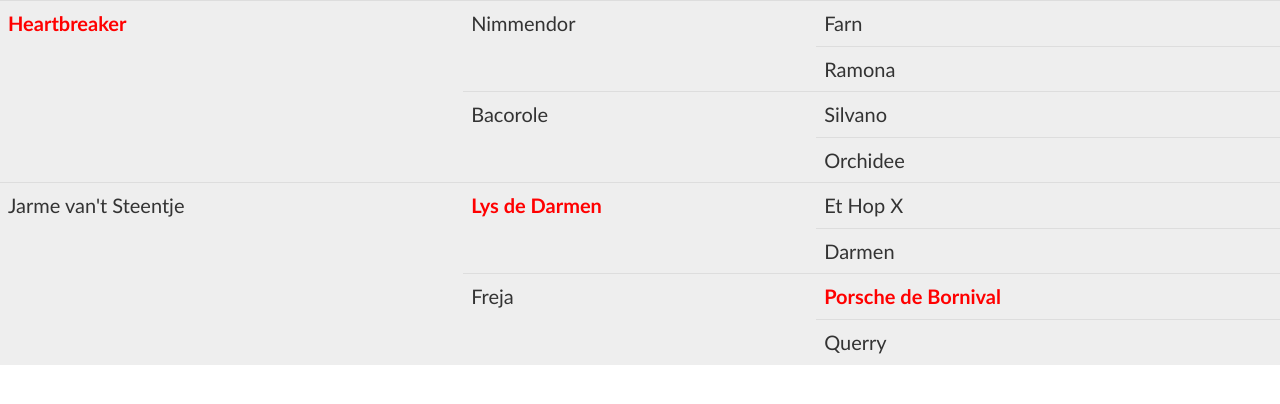
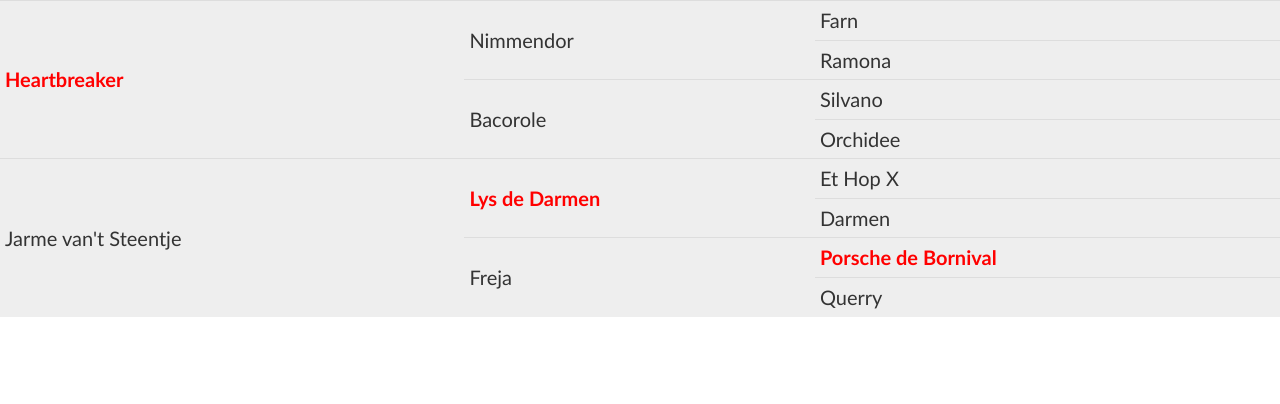
Before and after one commit to pthomas2001/kancadoktor-code, a plain HTML site: page index.html in a window 1280 px wide. Drawn offline with nearby package versions, Linux system fonts and the light colour scheme.

Commit message:
vertical-align

```diff
--- a/responsive-table.css
+++ b/responsive-table.css
@@ -4,13 +4,14 @@
   .table__cell { font-size: 2rem }
 }
 
-.table__cell {
-  height:       30px;
-  background: #EEEEEE;
-  padding:      5px;
+.table__cell.table__cell {
+  height:         30px;
+  background:   #EEEEEE;
+  padding:        5px;
+  vertical-align: middle
 }
 
 .table__cell--highlighted {
-  font-weight:  bold;
-  color:      red;
+  font-weight:    bold;
+  color:        red;
 }
```
